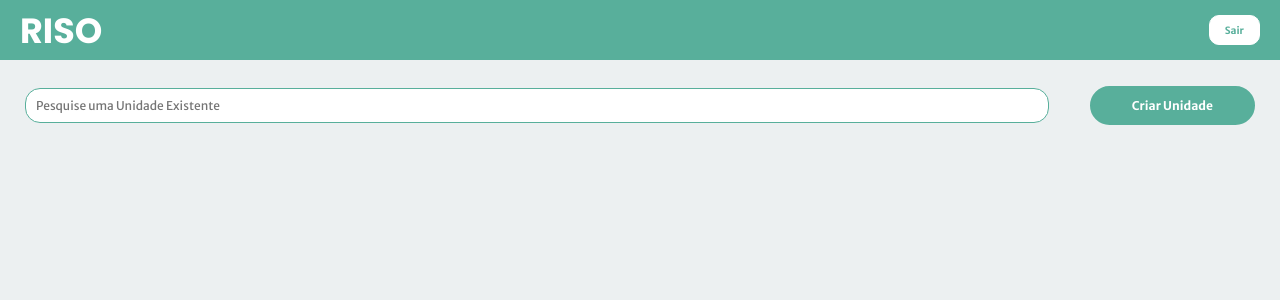
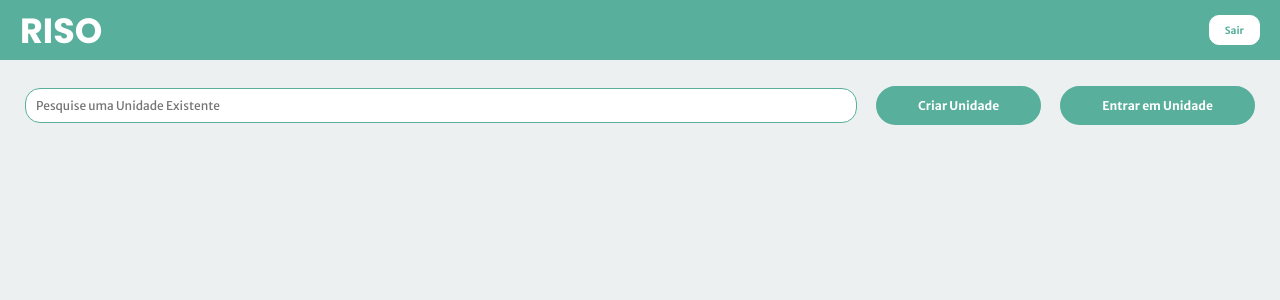
Before and after one commit to xGabrielCv/2024.1-RISO, a React (Create React App) app in the folder riso_frontend/: page /HomePage in a window 1280 px wide. Shown: the top 300 px of the page. Built offline with nearby package versions, Linux system fonts and the light colour scheme.

Commit message:
feat: atualizando o front

```diff
--- a/riso_frontend/src/pages/HomePage/index.jsx
+++ b/riso_frontend/src/pages/HomePage/index.jsx
@@ -60,11 +60,11 @@ function HomePage() {
             <ManipulacaoContainer>
                     <Pesquisa placeholder="Pesquise uma Unidade Existente"/>
                     <FillButton onClick={modalIsVisible}>Criar Unidade</FillButton>
+                    <FillButton>Entrar em Unidade</FillButton>
             </ManipulacaoContainer>
             <UnidadesContainer>
 
             </UnidadesContainer>
-
             {isVisible ? (
                 <Modal>
                     <AddUnitModal
--- a/riso_frontend/src/pages/HomePage/styled.js
+++ b/riso_frontend/src/pages/HomePage/styled.js
@@ -30,7 +30,7 @@ export const Pesquisa = styled.input`
   background: white;
   border: solid 1px #58af9b;
   border-radius: 15px;
-  width: 80vw;
+  width: 65vw;
   height: 35px;
 `;
 
```
